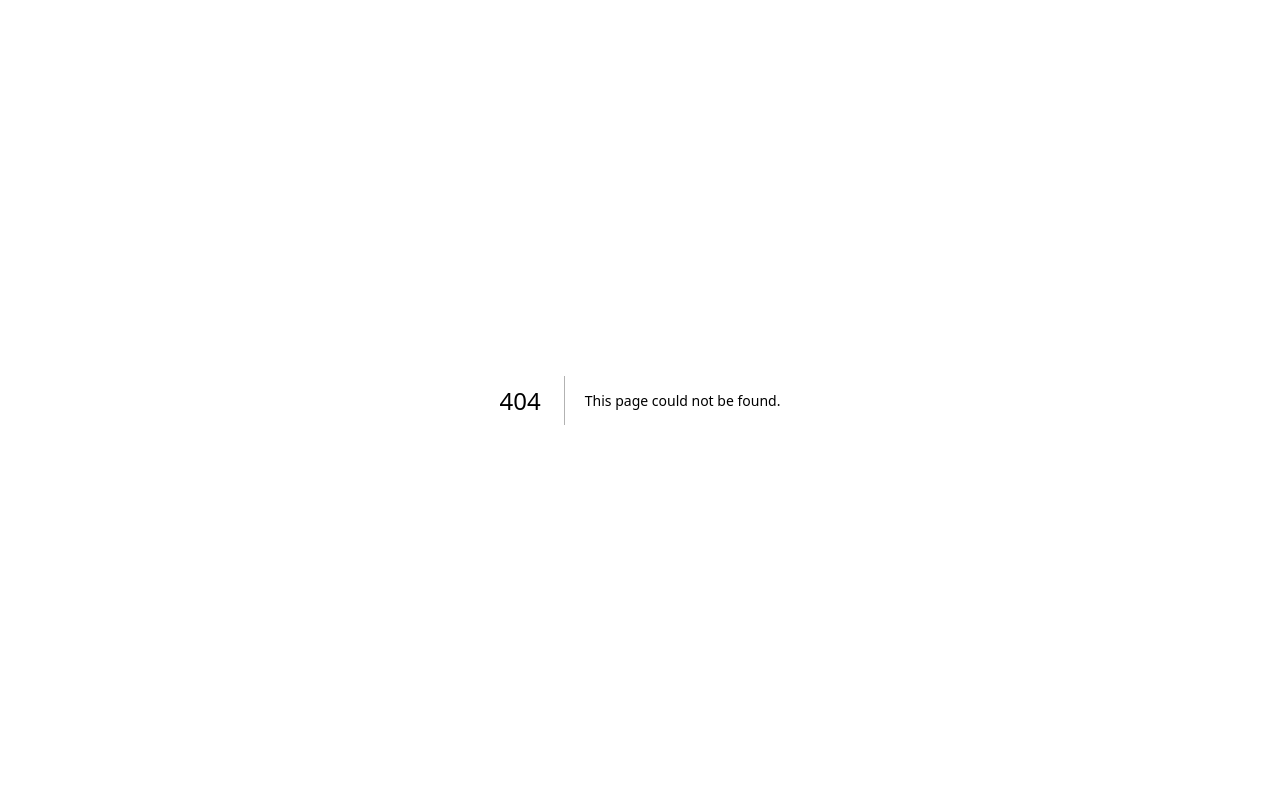
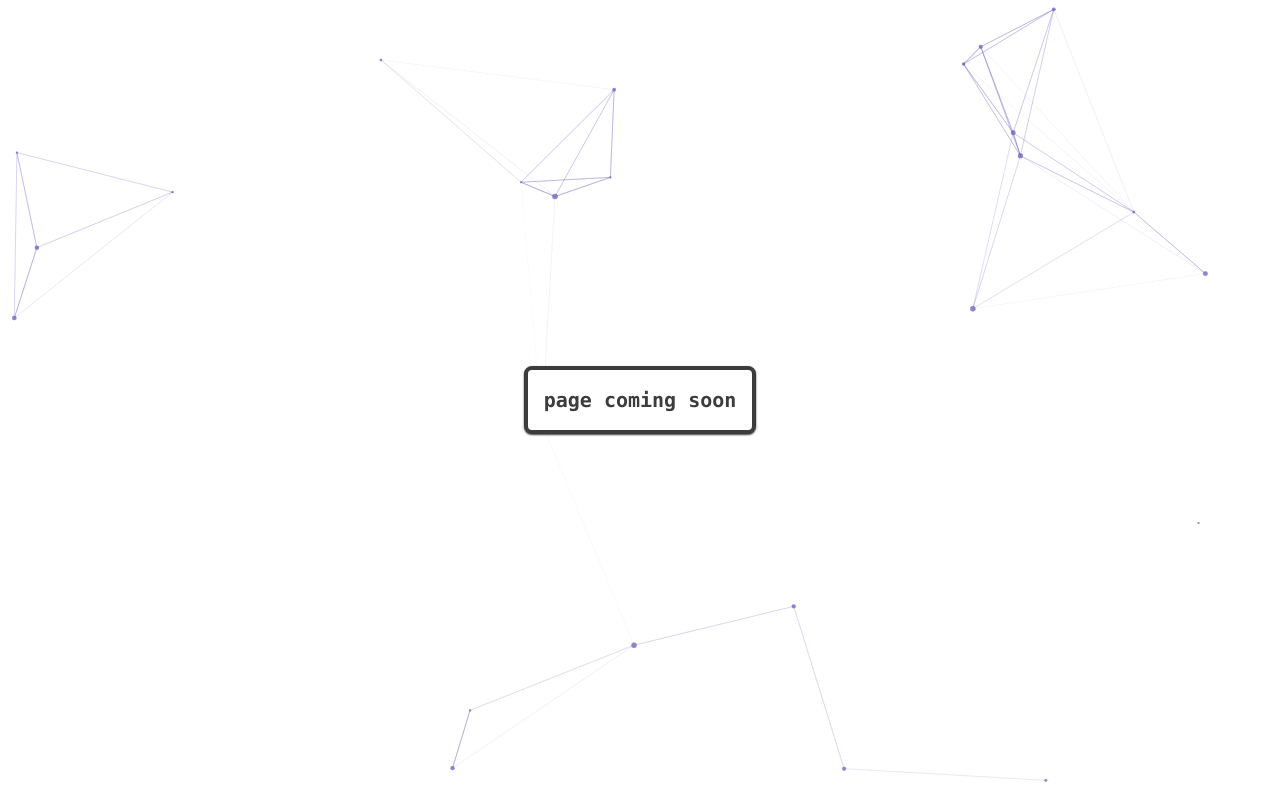
Before and after one commit to WarwickAI/website, a Next.js app: page /home in a window 1280 px wide. Before the commit this address had no page. Built offline with nearby package versions, Linux system fonts and the light colour scheme.

Commit message:
Standardise style of components and add WIP home page.

```diff
--- a/src/app/api/calendar/route.tsx
+++ b/src/app/api/calendar/route.tsx
@@ -39,7 +39,6 @@ async function loadEvents() {
     console.log("Returning cached events.");
     return events;
   }
-  lastUpdated = now;
 
   // Otherwise, load events from Google Calendar API.
   return await forceLoadEvents();
@@ -54,6 +53,8 @@ async function forceLoadEvents() {
   if (response.status !== 200) {
     return console.log("API returned status code: " + response.status);
   }
+
+  lastUpdated = new Date();
   if (!response.data.items) {
     console.log("No upcoming events found.");
     events = [];
--- a/src/app/calendar/full_calendar_api.tsx
+++ b/src/app/calendar/full_calendar_api.tsx
@@ -9,7 +9,10 @@ import React from "react";
 const Calendar = () => {
   return (
     <FullCalendar
-      viewClassNames={["w-full h-full"]}
+      noEventsClassNames={["w-full h-full p-4"]}
+      viewClassNames={[
+        "shadow-lg bg-pure-white font-mono text-wai-gray border-4 rounded-lg border-wai-gray",
+      ]}
       plugins={[listPlugin]}
       initialView="list"
       events={function (fetchInfo, successCallback, failureCallback) {
--- /dev/null
+++ b/src/app/home/page.tsx
@@ -0,0 +1,22 @@
+import "../globals.css";
+import ParticleBackground from "../particles/background";
+
+export default function Home() {
+  return (
+    <div id="background" className="z-0 bg-pure-white">
+      <div
+        id="content"
+        className="grid h-screen grid-cols-1 gap-12 p-1 overflow-y-auto place-content-center"
+      >
+        <div id="page-coming-soon" className="grid grid-cols-1 place-content-start">
+          <p
+            className="shadow-sm shadow-wai-gray bg-pure-white text-xl font-mono font-bold text-center text-wai-gray border-4 rounded-lg border-wai-gray p-4 w-fit justify-self-center"
+          >
+            page coming soon
+          </p>
+        </div>
+      </div>
+      <ParticleBackground />
+    </div>
+  );
+}
--- a/src/app/page.tsx
+++ b/src/app/page.tsx
@@ -1,3 +1,4 @@
+import Link from "next/link";
 import Calendar from "./calendar/full_calendar_api";
 import "./globals.css";
 import ParticleBackground from "./particles/background";
@@ -17,10 +18,14 @@ export default function Home() {
     //
     // On small screens:
     //   Single column. Logo first, then calendar.
-    <div id="background" className="z-0">
+    <div id="background" className="z-0 bg-pure-white">
       <div
         id="content"
-        className="grid h-screen grid-cols-1 gap-4 p-1 md:grid-cols-2"
+        className="grid h-screen grid-cols-1 gap-12 p-1 overflow-y-auto place-content-center"
+      >
+        <div
+          id="logo-and-calendar"
+          className="grid grid-cols-1 gap-12 md:gap-2 p-1 md:grid-cols-2 place-content-start md:place-content-center"
         >
           <div
             id="logo-with-links"
@@ -28,11 +33,10 @@ export default function Home() {
           >
             <div
               id="logo"
-            className="mb-16 place-content-center justify-self-center drop-shadow-xl"
+              className="mt-4 mb-4 ml-auto mr-auto md:mb-16 h-30 place-content-center justify-self-center drop-shadow-sm-wai-gray"
             >
               {logoSvg()}
             </div>
-
             <div id="links" className="grid grid-cols-6 gap-2">
               {roundedIcon(discordSvg(), "https://discord.gg/43FnkSMEPX")}
               {roundedIcon(githubSvg(), "https://www.github.com/WarwickAI")}
@@ -63,6 +67,15 @@ export default function Home() {
           </div>
         </div>
 
+        <div id="learn-more" className="grid grid-cols-1 place-content-start">
+          <Link href="/home"
+          className="shadow-sm shadow-wai-gray hover:shadow-purple bg-pure-white text-xl font-mono font-bold text-center text-wai-gray border-4 rounded-lg border-wai-gray hover:border-purple hover:text-purple p-4 w-fit justify-self-center"
+          >
+            LEARN MORE
+          </Link>
+        </div>
+      </div>
+
       <ParticleBackground />
     </div>
   );
@@ -85,13 +98,13 @@ function logoSvg() {
   );
 }
 
-function roundedIcon(icon: React.ReactNode, link?: string) {
+function roundedIcon(icon: React.ReactNode, link: string) {
   return (
-    <a href={link} className="group">
-      <div className="grid h-12 w-12 grid-cols-1 place-content-center rounded-lg border-4 border-wai-gray p-2 group-hover:border-purple">
+    <Link href={link} className="group">
+      <div className="shadow-sm shadow-wai-gray bg-pure-white grid h-11 w-11 sm:h-12 sm:w-12 grid-cols-1 place-content-center rounded-lg border-4 border-wai-gray p-2 group-hover:border-purple">
         {icon}
       </div>
-    </a>
+    </Link>
   );
 }
 
--- a/tailwind.config.ts
+++ b/tailwind.config.ts
@@ -8,6 +8,7 @@ const config: Config = {
       current: "currentColor",
       black: "#08121f",
       white: "#efefef",
+      "pure-white": "#ffffff",
       "wai-gray": "#3c3c3c",
       purple: "#6D60C1",
       lavender: "#A6A6E2",
@@ -16,6 +17,10 @@ const config: Config = {
       "dull-blue-green": "#C4DDDC",
     },
     extend: {
+      dropShadow: {
+        "sm-wai-gray": "0 1px 1px rgba(60, 60, 60, 0.25)",
+        "lg-wai-gray": "0 20px 13px rgba(60, 60, 60, 0.25)",
+      },
       keyframes: {
         colourPulse: {
           "0%, 100%": {
```
Lines whose indentation alone changed are shown as unchanged.
